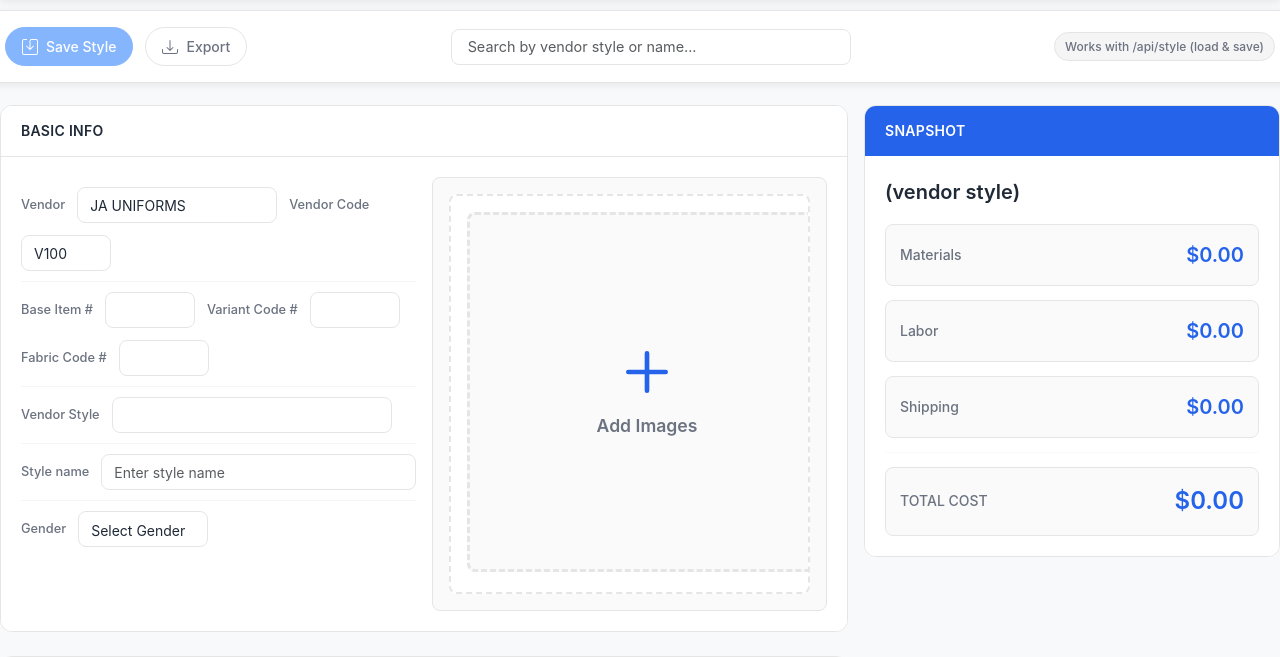
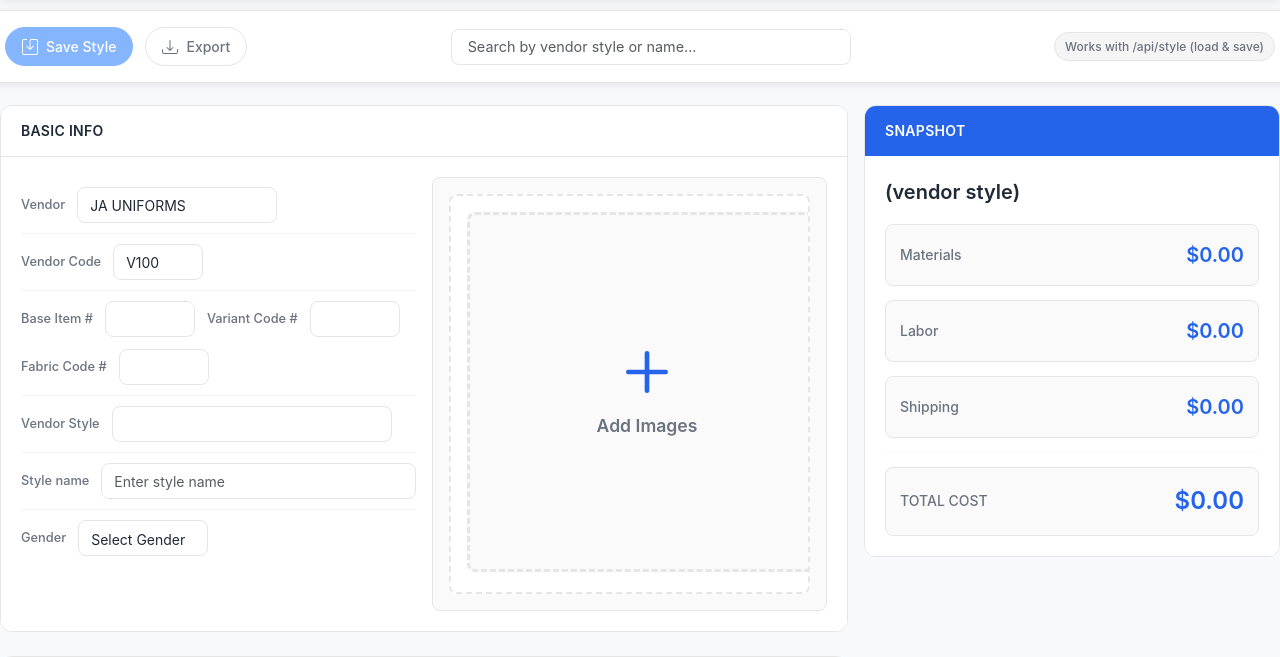
Before and after one commit to JAITteam/ja-uniforms-pricing, a Flask app: template templates/style_wizard.html in a window 1280 px wide. Shown: the part 80-737 px from the top of the page. Run offline with Flask 3, Linux system fonts and the light colour scheme; the template is opened without the code that fills it, so the values that code supplies are empty; some libraries are stand-ins or nearby versions.

Commit message:
Labor cost grid alignment and Cleaning row fix and vcode

```diff
--- a/templates/style_wizard.html
+++ b/templates/style_wizard.html
@@ -48,6 +48,8 @@
             <div class="kv">
               <label>Vendor</label>
               <input id="vendor" class="form-control md" value="JA UNIFORMS" readonly>
+            </div>
+            <div class="kv">
               <label>Vendor Code</label>
               <input id="vendor_code" class="form-control xs" value="V100" readonly>
             </div>
```
